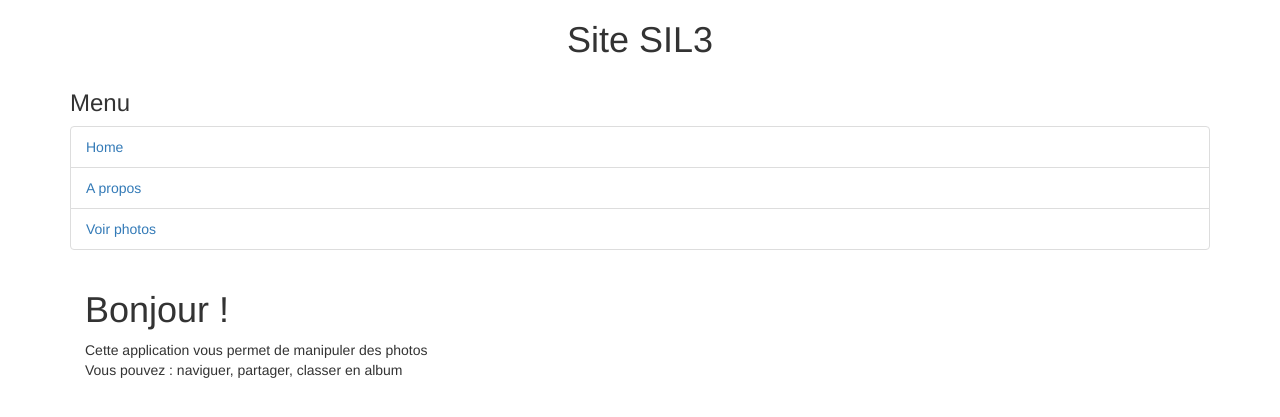
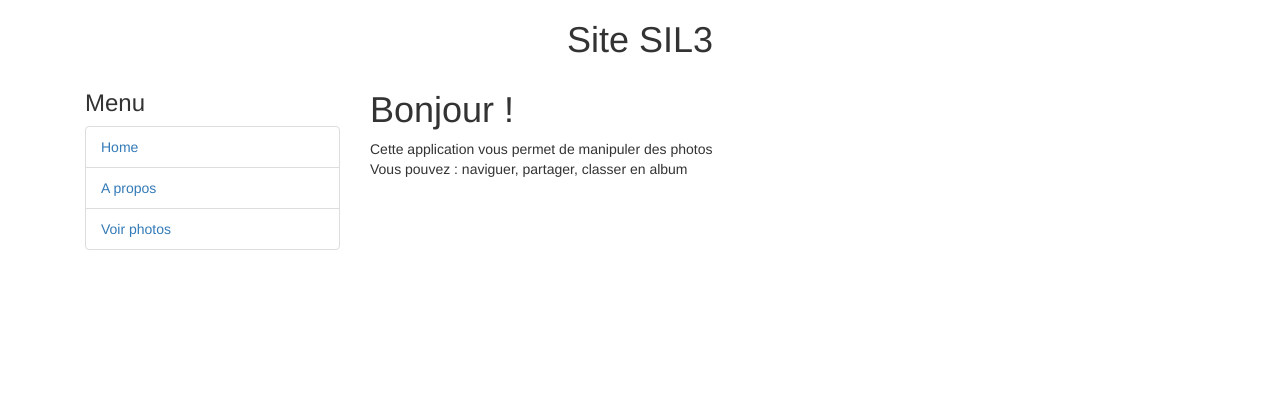
Before and after one commit to ratchetsniper2/imagePhp, a PHP site: page /image/ in a window 1280 px wide. Shown: the top 417 px of the page. Run offline with PHP 8.4, Linux system fonts and the light colour scheme.

Commit message:
correctif mainView

```diff
--- a/view/mainView.php
+++ b/view/mainView.php
@@ -3,7 +3,7 @@
 <head>
 	<title>Site SIL3</title>
 	<meta charset="utf-8">
-	<link rel="stylesheet" href="view/lib/botstrap/css/bootstrap.min.css">
+	<link rel="stylesheet" href="view/lib/bootstrap/css/bootstrap.min.css">
 	<link rel="stylesheet" href="view/lib/font-awesome/css/font-awesome.min.css">
 	<link rel="stylesheet" type="text/css" href="view/style.css" media="screen" title="Normal" />
 	<script src="view/lib/jquery.min.js" charset="utf-8"></script>
@@ -17,7 +17,7 @@
 
 	<div class="container">
 
-		<nav>
+		<nav class="col-md-3">
 			<h3>Menu</h3>
 			<ul class="list-group">
 				<?php
```
